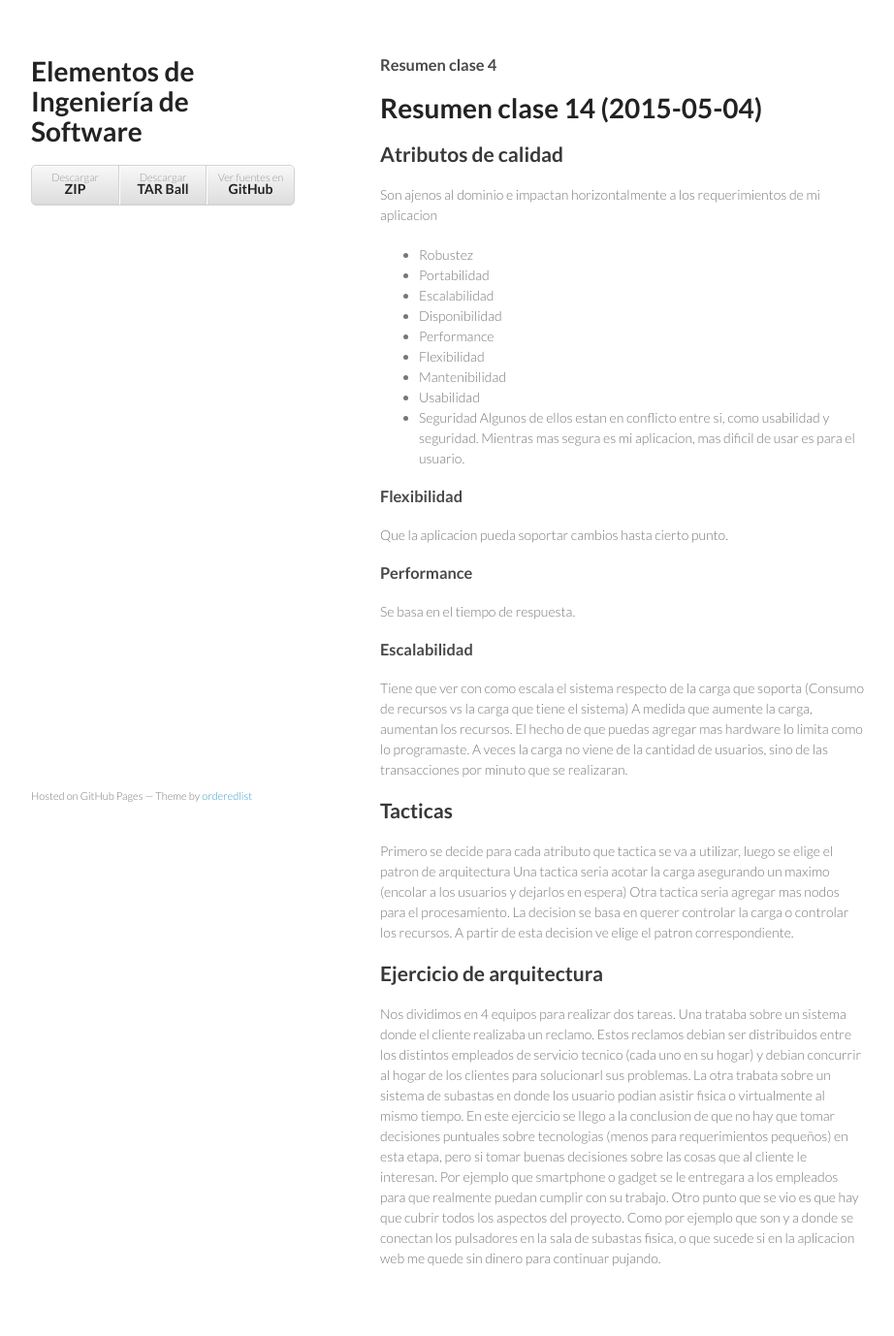
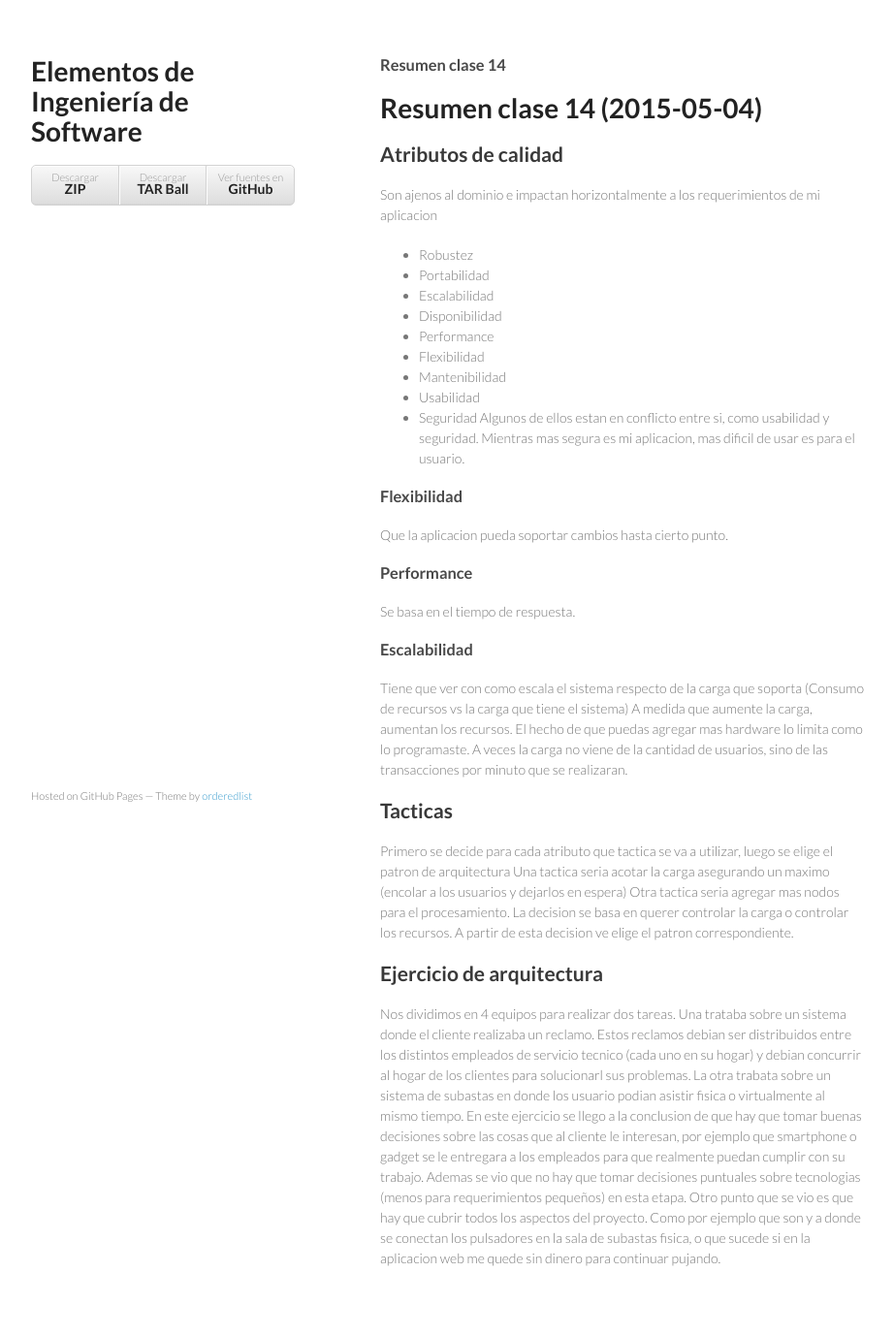
Before and after one commit to SoftwareEngineeringUNQ/bitacora, a Jekyll site: the page built from _posts/2015-05-04-resumen-clase-14.md, in a window 1280 px wide. Shown: the whole page at 97% size, without its empty margins (178-1100 px from the left). Built offline with Jekyll 4.4.1, drawn with Linux system fonts in a browser that asks for light colours.

Commit message:
Resumen clase 14

```diff
--- a/_posts/2015-05-04-resumen-clase-14.md
+++ b/_posts/2015-05-04-resumen-clase-14.md
@@ -1,5 +1,5 @@
 ---
-title: Resumen clase 4
+title: Resumen clase 14
 author: Adrian Juri
 layout: post
 ---
@@ -47,7 +47,5 @@ Nos dividimos en 4 equipos para realizar dos tareas. Una trataba sobre un sistem
 debian ser distribuidos entre los distintos empleados de servicio tecnico (cada uno en su hogar) y debian concurrir al hogar de los clientes
 para solucionarl sus problemas. La otra trabata sobre un sistema de subastas en donde los usuario podian asistir fisica o virtualmente al mismo
 tiempo.
-En este ejercicio se llego a la conclusion de que no hay que tomar decisiones puntuales sobre tecnologias (menos para requerimientos
-pequeños) en esta etapa, pero si tomar buenas decisiones sobre las cosas que al cliente le interesan. Por ejemplo que smartphone o gadget se le entregara
-a los empleados para que realmente puedan cumplir con su trabajo.
+En este ejercicio se llego a la conclusion de que hay que tomar buenas decisiones sobre las cosas que al cliente le interesan, por ejemplo que smartphone o gadget se le entregara a los empleados para que realmente puedan cumplir con su trabajo. Ademas se vio que no hay que tomar decisiones puntuales sobre tecnologias (menos para requerimientos pequeños) en esta etapa.
 Otro punto que se vio es que hay que cubrir todos los aspectos del proyecto. Como por ejemplo que son y a donde se conectan los pulsadores en la sala de subastas fisica, o que sucede si en la aplicacion web me quede sin dinero para continuar pujando.
```
